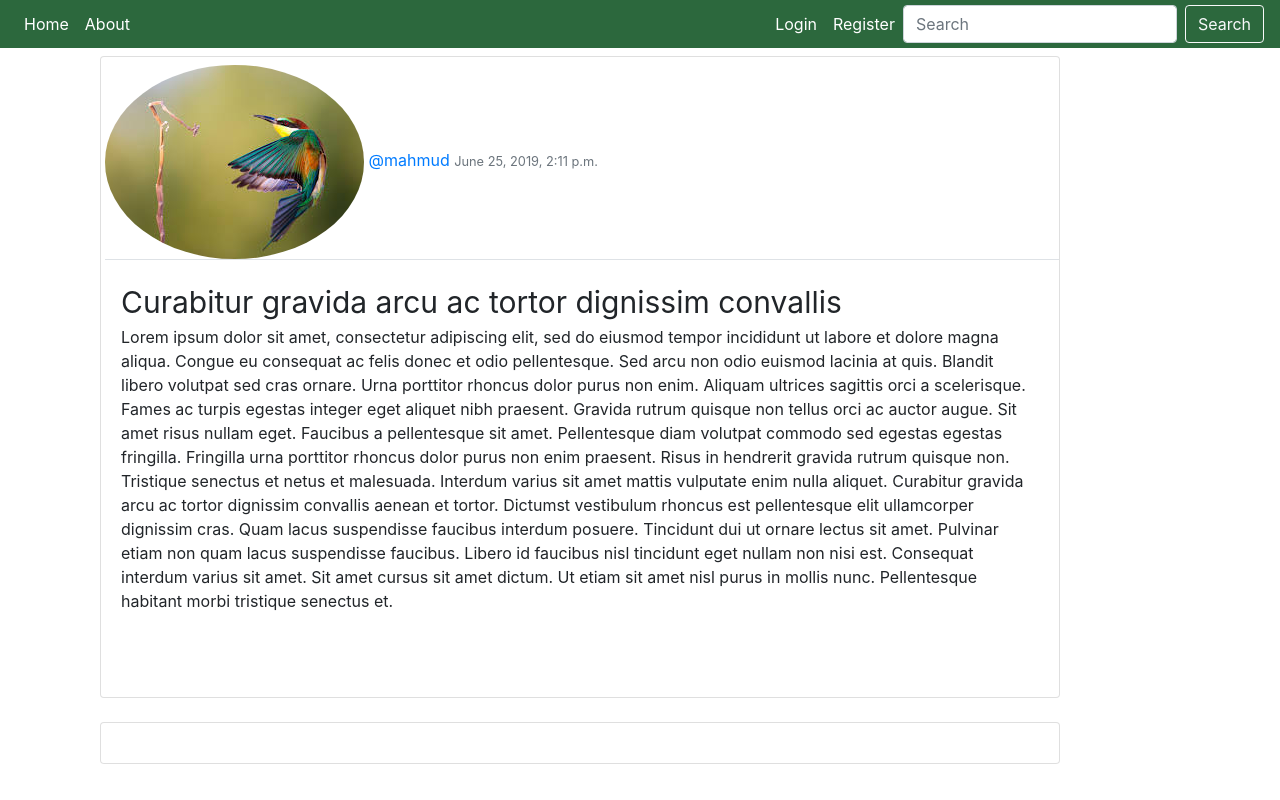
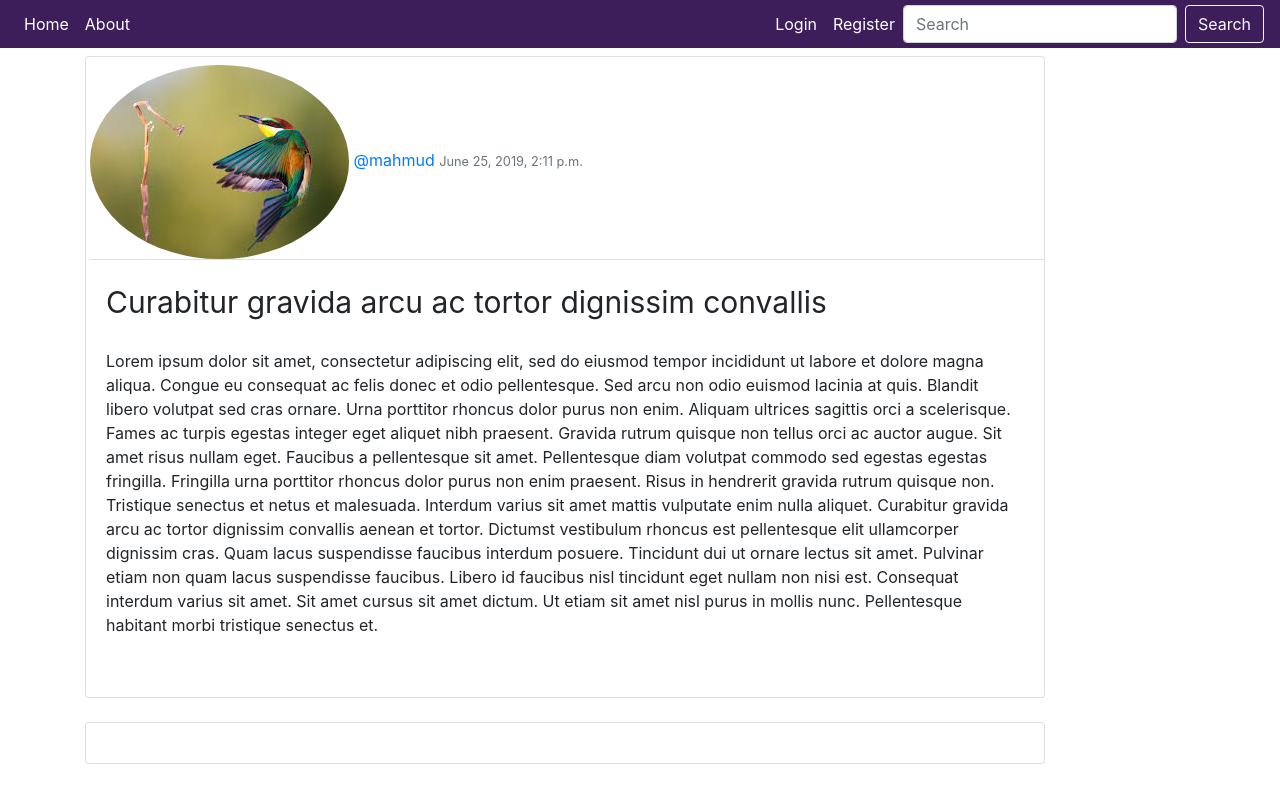
Before and after one commit to mostafijur-rahman299/blog-2, a Django app: page /post/21/detail/ in a window 1280 px wide. Run offline with Django 3.2, Linux system fonts and the light colour scheme; data comes from the database, SQL or seed files in the repository; both versions use the stored data as it was after the commit; some libraries are stand-ins or nearby versions.

Commit message:
some file updated

```diff
--- a/blog/templates/blog/post_detail.html
+++ b/blog/templates/blog/post_detail.html
@@ -23,8 +23,8 @@
                 {% if object.author == request.user %}
                 <a href="{% url 'blog:post-delete' pk=object.pk %}" class="ml-5  btn-danger btn-sm">Delete</a>
                 <a href="{% url 'blog:post-update' pk=object.pk %}" class="ml-1  btn-secondary btn-sm">Update</a>
-                {% endif %}
-                <p>{{ object.description|safe }}</p><br><br>
+                {% endif %}<br><br>
+                <p>{{ object.description|safe }}</p><br>
             </div>
         </div>
 
--- a/templates/base.html
+++ b/templates/base.html
@@ -12,7 +12,7 @@
 
     <!--======Tinymce Text-Editor=========-->
     <script src="{% static 'static/js/tinymce/tinymce.min.js' %}"></script>
-    <script type="text/javascript" src="{% static 'static/js/tinymce/custom.js' %}" ></script>
+    <script type="text/javascript" src="{% static 'static/js/tinymce/custom.js' %}"></script>
 
     <!-- bootstrap css -->
     <link rel="stylesheet" href="https://stackpath.bootstrapcdn.com/bootstrap/4.3.1/css/bootstrap.min.css"
@@ -25,8 +25,6 @@
     <div class="container mt-2">
 
         <!-- content -->
-
-            <div class="col-md-8">
         {% if messages %}
         {% for message in messages %}
         <div class="alert alert-{{ message.tags }}" role="alert">
@@ -39,7 +37,7 @@
         {% endif %}
 
         {% block content %}{% endblock content %}
-            </div>
+
 
         <!-- side bar -->
         <!-- <div class="col-md-4">
--- a/templates/navbar.html
+++ b/templates/navbar.html
@@ -1,5 +1,5 @@
 
-<nav class="navbar navbar-expand-lg navbar-light py-1 sticky-top" style="background-color: #2C683D;">
+<nav class="navbar navbar-expand-lg navbar-light py-1 sticky-top" style="background-color: #3D1E5B;">
     <button class="navbar-toggler" type="button" data-toggle="collapse" data-target="#navbarTogglerDemo02" aria-controls="navbarTogglerDemo02" aria-expanded="false" aria-label="Toggle navigation">
       <span class="navbar-toggler-icon"></span>
     </button>
--- a/users/templates/users/user_profile.html
+++ b/users/templates/users/user_profile.html
@@ -3,7 +3,7 @@
 {% block  title %}{{ block.super }}-{{ object.user }}-profile{% endblock title %}
 {% block content %}
 
-<div class="card" style="width: 35rem; border: 3px solid #28a745;">
+<div class="card" style="width: 35rem; border: 3px solid #3D1E5B;">
         <div class="card-body">
                 {% thumbnail object.image "100x100" crop="center" as im %}
                 <img src="{{ im.url }}" width="{{ im.width }}" height="{{ im.height }}" class="img-thumbnail">
```
Also changed, not shown: blog/templates/blog/about.html (+6 -11 lines), db.sqlite3, static-storage/static/image/about.jpg (added), 1 other file. Lines whose indentation alone changed are shown as unchanged.
